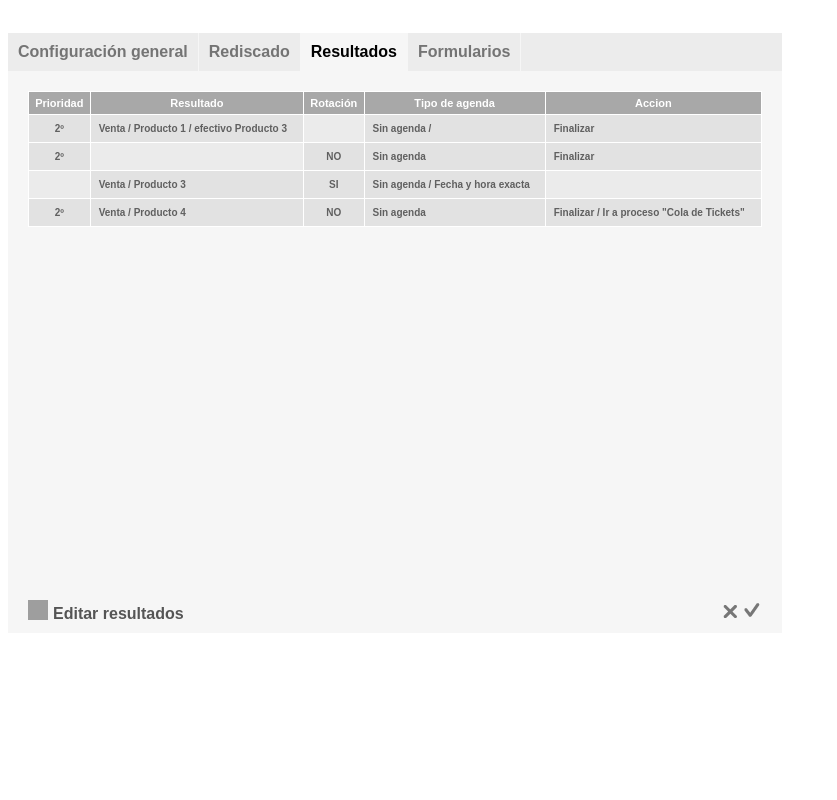
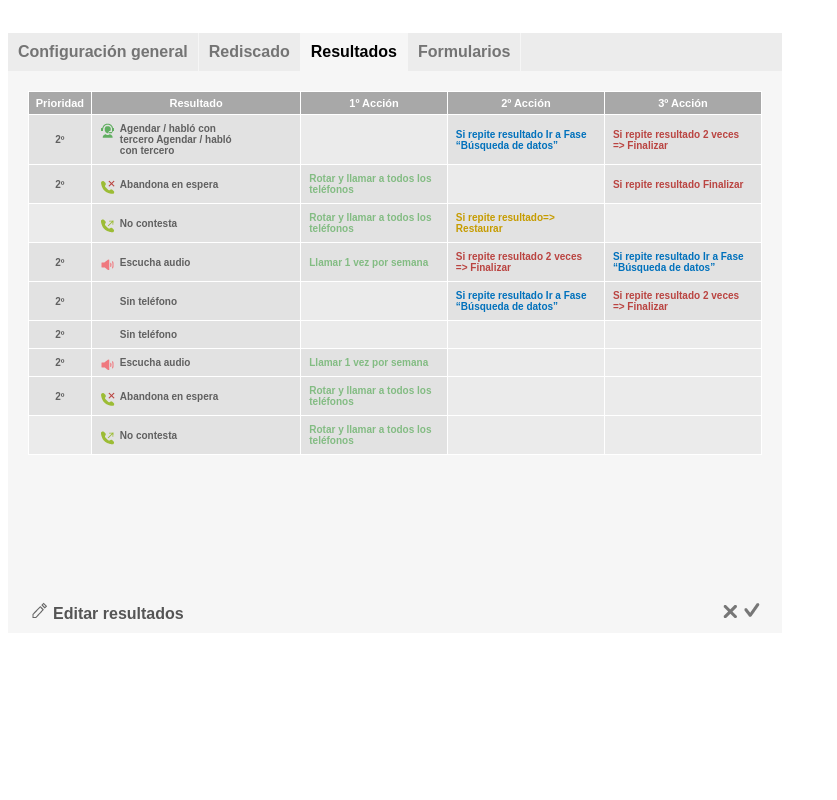
Before and after one commit to EzequielDot175/microvoz, a PHP site: page /resultados-A.php in a window 1280 px wide. Shown: the whole page, without its empty margins (0-837 px from the left). Run offline with PHP 8.4, Linux system fonts and the light colour scheme; grey boxes are pictures that could not be loaded.

Commit message:
AJUSTES maqueta Resultados

```diff
--- a/cargador/_resultados.scss
+++ b/cargador/_resultados.scss
@@ -162,15 +187,71 @@
 					width: 66%;
 					color: #757575;
 					font-style: italic;
+					margin-right: 12px;
 				}
 			}
 		}
 
 		.columna-tabla{
+
+			.col1{
+				width: 60px !important;
+			}
+
+			.col2{
+				width: 200px !important;
+			}
+
+			.col3{
+				width: 140px !important;
+			}
+
+			.col4{
+				width: 150px !important;
+			}
+
+			.col5{
+				width: 150px !important;
+			}
+
+
+
+
 			td {
 				background-color: #E2E2E2;
 				color: #606060;
 				width: auto;
+			}
+
+			tr {
+				.amarillo{
+					color: #C69C00;
+				}
+				.azul{
+					color: #0071BC;
+				}
+				.rojo{
+					color: #BA4441;
+				}
+				.verde{
+					color: #83BC83;
+				}
+
+				.icon{
+					position: relative;
+					min-height: 45px !important;
+
+					p{
+						width: 130px;
+						margin-left: 20px;
+					}
+
+					img{
+
+						width: 15px;
+						position: absolute;
+					}
+				}
 			}
 
 			.inactivo{
@@ -179,8 +260,14 @@
 
 		}
 
+		.spacerPie{
+			height: 50px;
+			float: left;
+			width: 100%;
+		}
+
 		.pie {
-			width: 734px;
+			width: 100%;
 			padding:10px 20px;
 			position: absolute;
 			bottom: 0;
@@ -197,14 +284,14 @@
 				}
 				.editar{
 					float: left;
-					background-image:url('../images/icon1.png');
+					background-image:url('../images/editar.png');
 					height: 20px;
 					width: 20px;
 					cursor: pointer;
 				}
 
 				.editar:hover{
-					background-image:url('../images/icon1-hover.png');
+					background-image:url('../images/editar-hover.png');
 				}
 			}
 
--- a/cargador/ezequiel.css
+++ b/cargador/ezequiel.css
@@ -1,3 +1,9 @@
+html {
+  box-sizing: border-box; }
+
+*, *::after, *::before {
+  box-sizing: inherit; }
+
 .crm_cargador_contenedor {
   width: 944px;
   height: 690px;
@@ -1822,15 +1844,47 @@ h1, h2, h3, h4, h5, h6, p {
         float: right;
         width: 66%;
         color: #757575;
-        font-style: italic; }
+        font-style: italic;
+        margin-right: 12px; }
+  .resultados .crm_contenedorA .columna-tabla .col1 {
+    width: 60px !important; }
+  .resultados .crm_contenedorA .columna-tabla .col2 {
+    width: 200px !important; }
+  .resultados .crm_contenedorA .columna-tabla .col3 {
+    width: 140px !important; }
+  .resultados .crm_contenedorA .columna-tabla .col4 {
+    width: 150px !important; }
+  .resultados .crm_contenedorA .columna-tabla .col5 {
+    width: 150px !important; }
   .resultados .crm_contenedorA .columna-tabla td {
     background-color: #E2E2E2;
     color: #606060;
     width: auto; }
+  .resultados .crm_contenedorA .columna-tabla tr .amarillo {
+    color: #C69C00; }
+  .resultados .crm_contenedorA .columna-tabla tr .azul {
+    color: #0071BC; }
+  .resultados .crm_contenedorA .columna-tabla tr .rojo {
+    color: #BA4441; }
+  .resultados .crm_contenedorA .columna-tabla tr .verde {
+    color: #83BC83; }
+  .resultados .crm_contenedorA .columna-tabla tr .icon {
+    position: relative;
+    min-height: 45px !important; }
+    .resultados .crm_contenedorA .columna-tabla tr .icon p {
+      width: 130px;
+      margin-left: 20px; }
+    .resultados .crm_contenedorA .columna-tabla tr .icon img {
+      width: 15px;
+      position: absolute; }
   .resultados .crm_contenedorA .columna-tabla .inactivo {
     background-color: #EBEBEB !important; }
+  .resultados .crm_contenedorA .spacerPie {
+    height: 50px;
+    float: left;
+    width: 100%; }
   .resultados .crm_contenedorA .pie {
-    width: 734px;
+    width: 100%;
     padding: 10px 20px;
     position: absolute;
     bottom: 0; }
@@ -1844,12 +1898,12 @@ h1, h2, h3, h4, h5, h6, p {
         color: #555555; }
       .resultados .crm_contenedorA .pie .a .editar {
         float: left;
-        background-image: url("../images/icon1.png");
+        background-image: url("../images/editar.png");
         height: 20px;
         width: 20px;
         cursor: pointer; }
       .resultados .crm_contenedorA .pie .a .editar:hover {
-        background-image: url("../images/icon1-hover.png"); }
+        background-image: url("../images/editar-hover.png"); }
     .resultados .crm_contenedorA .pie .b {
       float: right; }
       .resultados .crm_contenedorA .pie .b img {
--- a/resultados-A.php
+++ b/resultados-A.php
@@ -18,39 +18,75 @@
 		            <tr>
 		                <th class="col1">Prioridad</th>
 		                <th class="col2">Resultado</th>
-		                <th class="col3">Rotación</th>
-		                <th class="col4">Tipo de agenda</th>
-		                <th class="col5">Accion</th>
+		                <th class="col3">1º Acción</th>
+		                <th class="col4">2º Acción</th>
+		                <th class="col5">3º Acción</th>
 		            </tr>
 		        </thead>
 		        <tbody>
 		            <tr>
 		                <td class="text-center">2º</td>
-		                <td>Venta / Producto 1 / efectivo Producto 3</td>
-		                <td class="text-center inactivo"></td>
-		                <td>Sin agenda / </td>
-		                <td>Finalizar</td>
+		                <td class="icon" ><img src="images/operador.png" alt=""><p>
+		                Agendar / habló con tercero Agendar / habló con tercero</p></td>
+		                <td class="inactivo"></td>
+		                <td class="azul">Si repite resultado Ir a Fase “Búsqueda de datos”</td>
+		                <td class="rojo">Si repite resultado 2 veces => Finalizar</td>
 		            </tr>
 		             <tr>
 		                <td class="text-center">2º</td>
-		                <td class="inactivo"></td>
-		                <td class="text-center">NO</td>
-		                <td>Sin agenda</td>
-		                <td>Finalizar</td>
+		                 <td class="icon"><img src="images/llamada-error.png" alt=""><p>Abandona en espera</p></td>
+		                <td class="verde ">Rotar y llamar a todos los teléfonos</td>
+		                <td class="text-center inactivo"></td>
+		                <td class="rojo">Si repite resultado Finalizar</td>
 		            </tr>
 		             <tr>
 		                <td class="inactivo"></td>
-		                <td>Venta / Producto 3</td>
-		                <td class="text-center">SI</td>
-		                <td>Sin agenda / Fecha y hora exacta</td>
+		                <td class="icon"><img src="images/llamada.png" alt=""><p>No contesta</p></td>
+		                <td class="verde ">Rotar y llamar a todos los teléfonos</td>
+		                <td class="amarillo">Si repite resultado=> Restaurar</td>
 		                <td class="inactivo"></td>
 		            </tr>
 		             <tr>
 		                <td class="text-center">2º</td>
-		                <td>Venta / Producto 4</td>
-		                <td class="text-center">NO</td>
-		                <td>Sin agenda</td>
-		                <td>Finalizar / Ir a proceso "Cola de Tickets"</td>
+		                <td class="icon"><img src="images/audio.png" alt=""><p>Escucha audio</p></td>
+		                <td class="verde ">Llamar 1 vez por semana</td>
+		                <td class="rojo">Si repite resultado 2 veces => Finalizar</td>
+		                <td class="azul">Si repite resultado Ir a Fase “Búsqueda de datos”</td>
+		            </tr>
+		            <tr>
+		                <td class="text-center">2º</td>
+		                <td class="icon" ><p>Sin teléfono</p></td>
+		                <td class="inactivo"></td>
+		                <td class="azul">Si repite resultado Ir a Fase “Búsqueda de datos”</td>
+		                <td class="rojo">Si repite resultado 2 veces => Finalizar</td>
+		            </tr>
+		            <tr>
+		                <td class="text-center">2º</td>
+		                <td class="icon" ><p>Sin teléfono</p></td>
+		                <td class="inactivo"></td>
+		                <td class="inactivo"></td>
+		                <td class="inactivo"></td>
+		            </tr>
+		            <tr>
+		                <td class="text-center">2º</td>
+		                <td class="icon"><img src="images/audio.png" alt=""><p>Escucha audio</p></td>
+		                <td class="verde ">Llamar 1 vez por semana</td>
+		                <td class="inactivo"></td>
+		                <td class="inactivo"></td>
+		            </tr>
+		            <tr>
+		                <td class="text-center">2º</td>
+		                 <td class="icon"><img src="images/llamada-error.png" alt=""><p>Abandona en espera</p></td>
+		                <td class="verde ">Rotar y llamar a todos los teléfonos</td>
+		                <td class="inactivo"></td>
+		                <td class="inactivo"></td>
+		            </tr>
+		             <tr>
+		                <td class="inactivo"></td>
+		                <td class="icon"><img src="images/llamada.png" alt=""><p>No contesta</p></td>
+		                <td class="verde ">Rotar y llamar a todos los teléfonos</td>
+		                <td class="inactivo"></td>
+		                <td class="inactivo"></td>
 		            </tr>
 		        </tbody>
 		    </table>
--- a/resultados-B.php
+++ b/resultados-B.php
@@ -139,7 +139,7 @@
 
 		<div class="pie">
 			<div class="b">
-				<img src="images/borrar.png" alt="">
+				<img src="images/borrar-hover.png" alt="">
 				<img src="images/close.png" alt="">
 				<img src="images/ok.png" alt="">
 			</div>
```
Also changed, not shown: other parts of cargador/_resultados.scss (+30 -5 lines), other parts of cargador/ezequiel.css (+26 -10 lines), resultados-C.php (+14 -4 lines), resultados-D.php (+14 -4 lines), images/audio.png (added), images/llamada-error.png (added), images/llamada.png (added), images/operador.png (added), 1 other file. Lines whose indentation alone changed are shown as unchanged.
